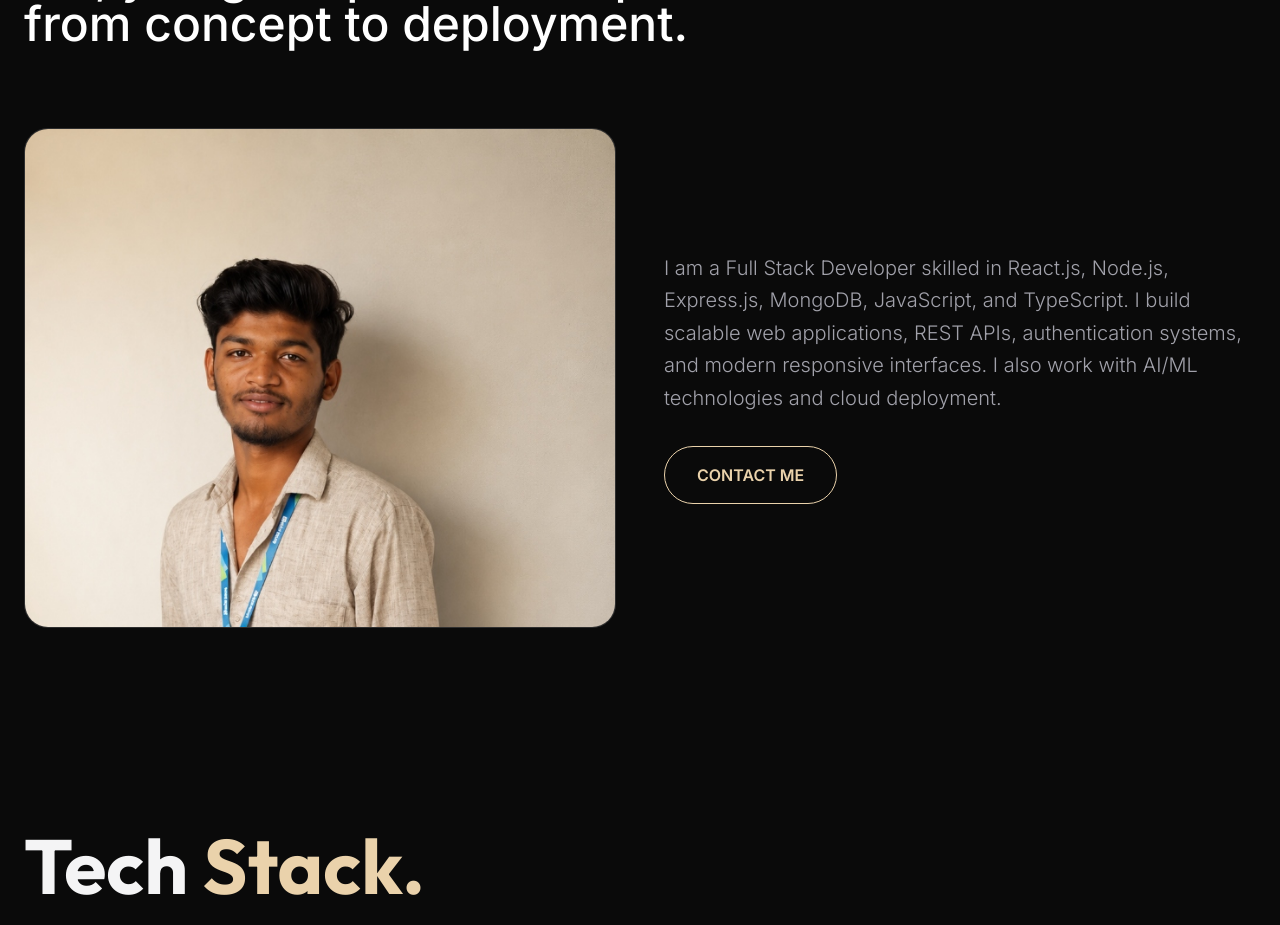
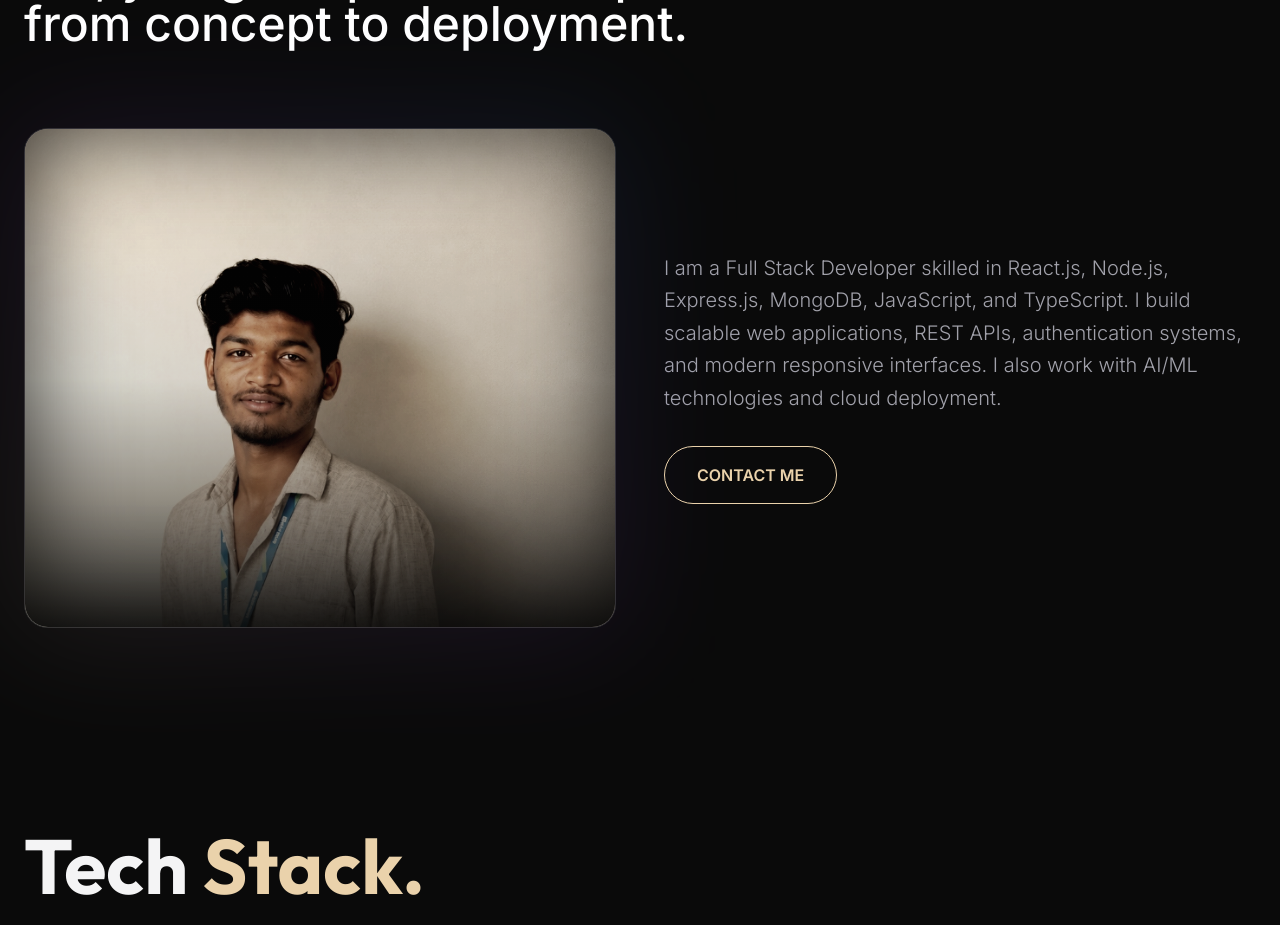
Before and after one commit to Hariom1729/portfolio, a Next.js app: page / in a window 1280 px wide. Shown: the part 960-1885 px from the top of the page. Built offline with nearby package versions, Linux system fonts and the light colour scheme; no server answers.

Commit message:
style: Enhance profile picture with cinematic filters and blending gradients

```diff
--- a/sections/about.tsx
+++ b/sections/about.tsx
@@ -26,20 +26,30 @@ export function AboutSection() {
         </motion.div>
 
         <div className="mt-20 grid md:grid-cols-2 gap-12 items-center">
+          <div className="relative">
+            {/* Glowing backdrop effect */}
+            <div className="absolute -inset-2 bg-gradient-to-tr from-accent/20 via-purple-500/20 to-blue-500/20 blur-3xl opacity-50 rounded-3xl" />
+
             <motion.div
               initial={{ opacity: 0, scale: 0.9 }}
               whileInView={{ opacity: 1, scale: 1 }}
               viewport={{ once: true }}
               transition={{ duration: 0.8 }}
-            className="w-full h-[500px] bg-white/5 rounded-3xl border border-white/10 flex items-center justify-center overflow-hidden relative"
+              className="w-full h-[500px] bg-white/5 rounded-3xl border border-white/10 flex items-center justify-center overflow-hidden relative z-10"
             >
                <Image
                  src="/hariom.jpg"
                  alt="Hariom Yadav"
                  fill
-               className="object-cover object-top transition-transform duration-700 hover:scale-105"
+                 className="object-cover object-top transition-transform duration-700 hover:scale-105 contrast-125 saturate-50"
                />
+
+               {/* Gradients to blend the bright background into the dark theme */}
+               <div className="absolute inset-0 bg-gradient-to-t from-background via-background/20 to-transparent opacity-90 transition-opacity duration-500 hover:opacity-70" />
+               <div className="absolute inset-0 bg-accent/20 mix-blend-overlay" />
+               <div className="absolute inset-0 shadow-[inset_0_0_100px_rgba(0,0,0,0.8)]" />
             </motion.div>
+          </div>
 
           <motion.div
             initial={{ opacity: 0, x: 20 }}
```
Lines whose indentation alone changed are shown as unchanged.
